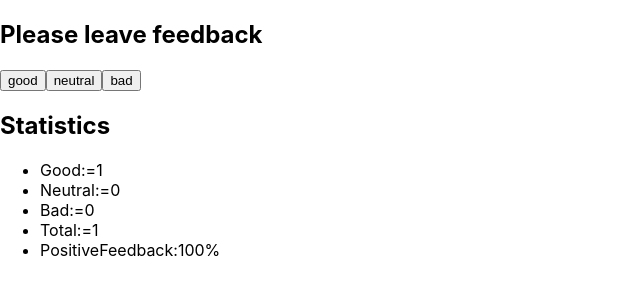
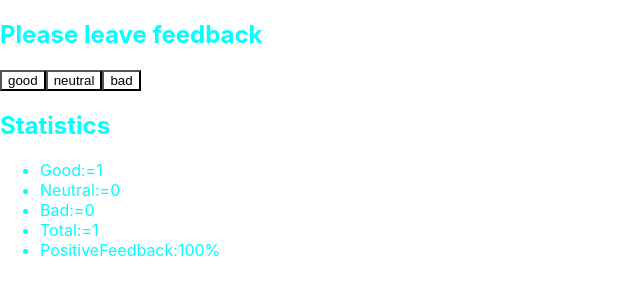
Before and after one commit to DyshliukAnna/goit-react-hw-02-feedback, a React (Create React App) app: page / in a window 1280 px wide. Both pictures are taken after a click on the button "good". Shown: the top 300 px of the page, without its empty margins (0-640 px from the left). Built offline with nearby package versions, Linux system fonts and the light colour scheme.

Commit message:
change syntax error

```diff
--- a/src/components/FeedbackOptions/FeedbackOptions.module.css
+++ b/src/components/FeedbackOptions/FeedbackOptions.module.css
@@ -1,4 +1,3 @@
-.wrapper{
-    display: flex;
-
+.button {
+  background-color: #fff;
 }
--- a/src/components/Section/Section.module.css
+++ b/src/components/Section/Section.module.css
@@ -1,5 +1,7 @@
 section {
+    color: aqua;
 }
 
 title {
+    color: black;
 }
--- a/src/components/Statistics/Statistics.js
+++ b/src/components/Statistics/Statistics.js
@@ -10,11 +10,11 @@ export const Statistics = ({
 }) => {
   return (
     <ul>
-      <li className="{css.item}">Good:={good}</li>
-      <li className="{css.item}">Neutral:={neutral}</li>
-      <li className="{css.item}">Bad:={bad}</li>
-      <li className="{css.item}">Total:={total}</li>
-      <li className="{css.item}">PositiveFeedback:{positivePercentage}%</li>
+      <li className={css.item}>Good:={good}</li>
+      <li className={css.item}>Neutral:={neutral}</li>
+      <li className={css.item}>Bad:={bad}</li>
+      <li className={css.item}>Total:={total}</li>
+      <li className={css.item}>PositiveFeedback:{positivePercentage}%</li>
     </ul>
   );
 };
--- a/src/components/Statistics/Statistics.module.css
+++ b/src/components/Statistics/Statistics.module.css
@@ -1,3 +1,3 @@
 .item {
-    background-color: #fff;
+  background-color: #fff;
 }
```
